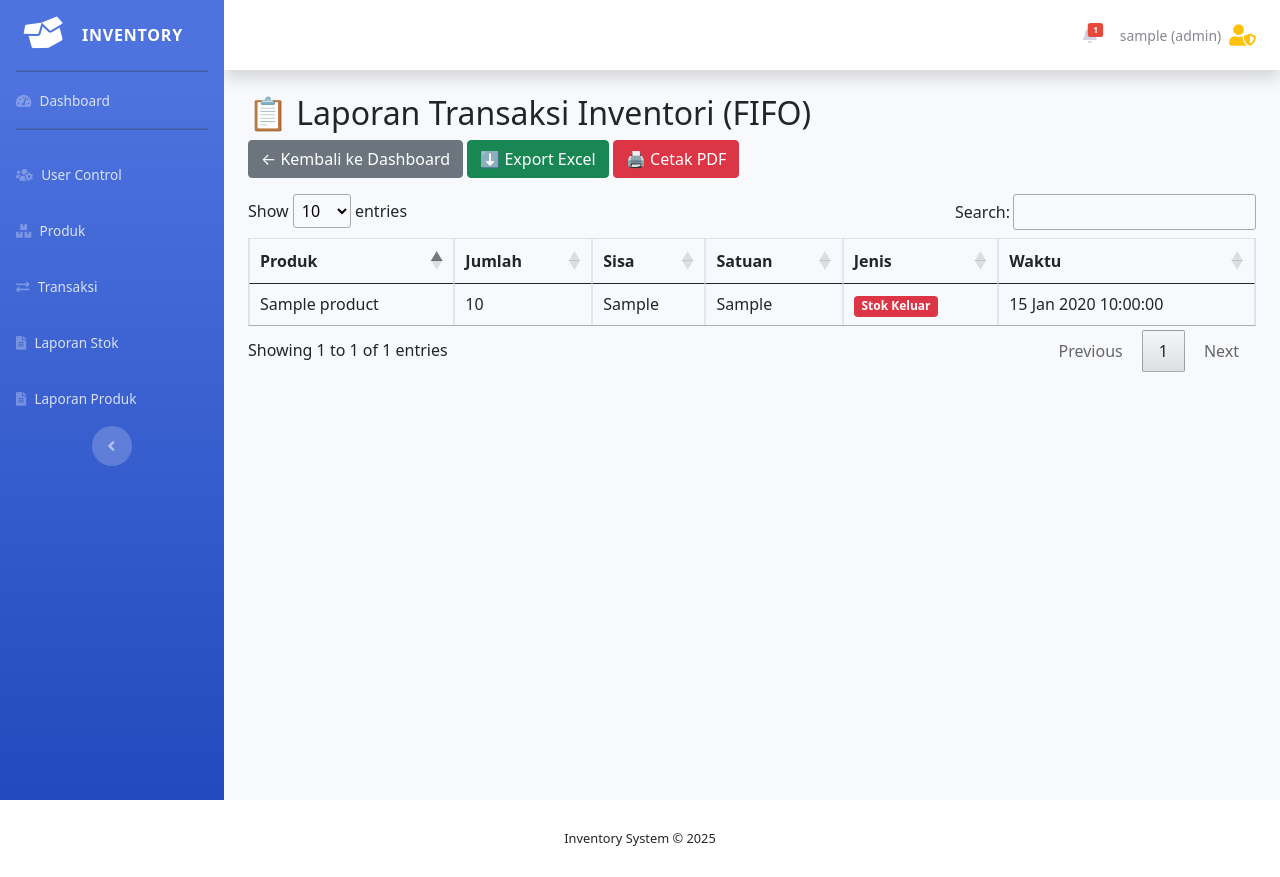
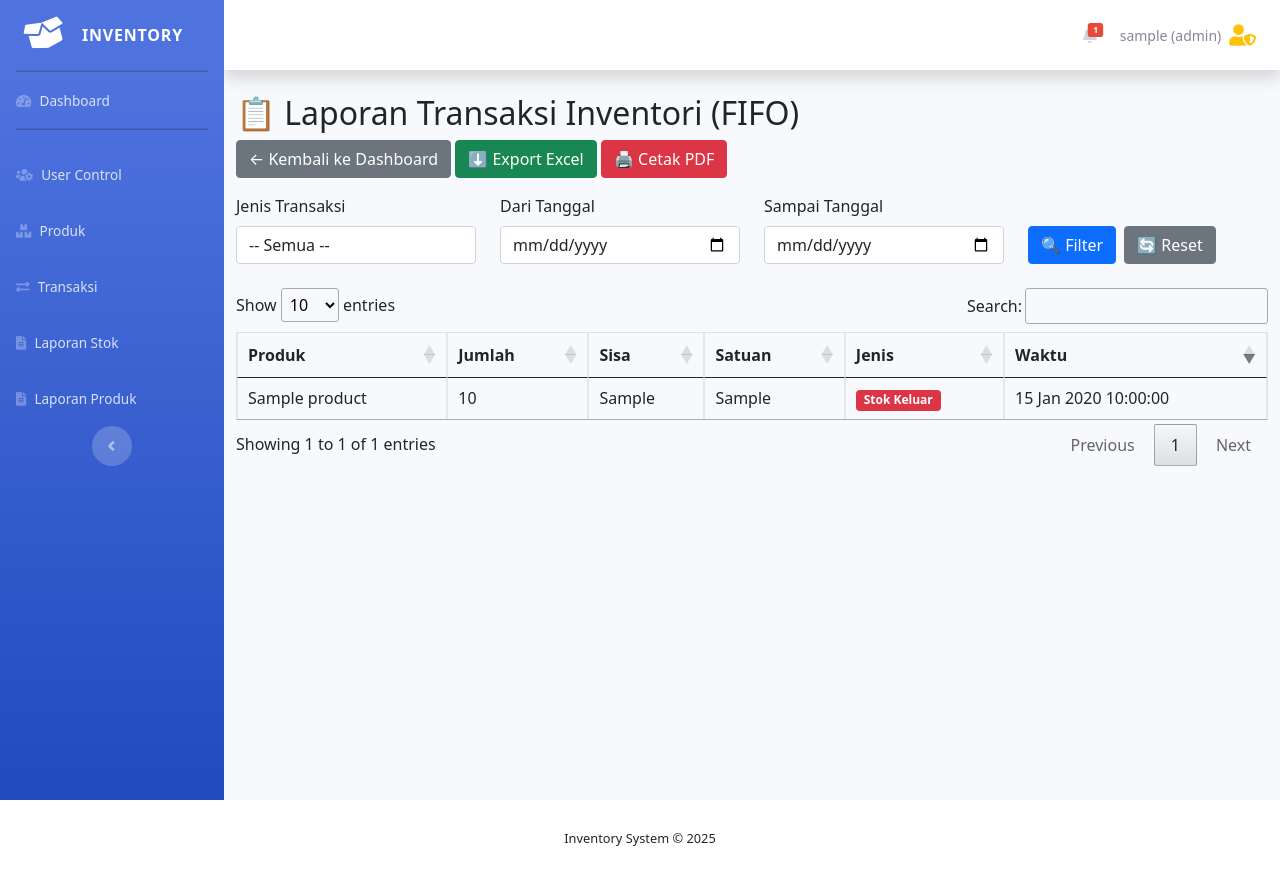
Before and after one commit to ariffebriyanto/fifoku, a PHP site: page /views/inventory_report.php in a window 1280 px wide. Run offline with PHP 8.4, Linux system fonts and the light colour scheme; the visitor is signed in with stand-in values (Sample User, id 1); tables that the repository leaves empty or names only in its code hold one stand-in row (values such as "Sample post"); some libraries are stand-ins or nearby versions.

Commit message:
update filter

```diff
--- a/views/inventory_report.php
+++ b/views/inventory_report.php
@@ -1,16 +1,17 @@
 <?php
 session_start();
-
-// Jika belum login, redirect ke halaman login
 if (!isset($_SESSION['user'])) {
     header("Location: /inventory-system/login.php");
     exit;
 }
-?>
-<?php
 require_once __DIR__ . '/../config.php';
 require_once MODEL_PATH . 'Inventory.php';
-$transactions = Inventory::all();
+
+$transactions = Inventory::all([
+    'type' => $_GET['type'] ?? '',
+    'from' => $_GET['from'] ?? '',
+    'to'   => $_GET['to'] ?? ''
+]);
 ?>
 <?php include($_SERVER['DOCUMENT_ROOT'] . '/inventory-system/templates/header.php'); ?>
 <!DOCTYPE html>
@@ -21,10 +22,11 @@ $transactions = Inventory::all();
     <title>Laporan Transaksi</title>
     <link href="../assets/css/bootstrap.min.css" rel="stylesheet">
     <link rel="stylesheet" href="https://cdn.datatables.net/1.13.6/css/jquery.dataTables.min.css">
-
     <script src="https://code.jquery.com/jquery-3.7.0.min.js"></script>
     <script src="https://cdn.datatables.net/1.13.6/js/jquery.dataTables.min.js"></script>
 </head>
+
+<body class="bg-light">
 <div id="wrapper">
     <?php include($_SERVER['DOCUMENT_ROOT'] . '/inventory-system/templates/sidebar.php'); ?>
 
@@ -32,16 +34,37 @@ $transactions = Inventory::all();
         <div id="content">
             <?php include($_SERVER['DOCUMENT_ROOT'] . '/inventory-system/templates/topbar.php'); ?>
 
-            <!-- Begin Page Content -->
-            <div class="container-fluid">
-                <!-- Include the dashboard view -->
+            <div class="container-fluid mt-4">
+                <h2>📋 Laporan Transaksi Inventori (FIFO)</h2>
 
-                <body class="bg-light">
-                    <div class="container mt-4">
-                        <h2>📋 Laporan Transaksi Inventori (FIFO)</h2>
                 <a href="dashboard.php" class="btn btn-secondary mb-3">← Kembali ke Dashboard</a>
                 <a href="../export_excel.php" class="btn btn-success mb-3">⬇️ Export Excel</a>
                 <a href="../export_pdf.php" class="btn btn-danger mb-3">🖨️ Cetak PDF</a>
+
+                <!-- Filter -->
+                <form method="get" class="row mb-4">
+                    <div class="col-md-3">
+                        <label for="type">Jenis Transaksi</label>
+                        <select name="type" class="form-control">
+                            <option value="">-- Semua --</option>
+                            <option value="in" <?= isset($_GET['type']) && $_GET['type'] == 'in' ? 'selected' : '' ?>>Stok Masuk</option>
+                            <option value="out" <?= isset($_GET['type']) && $_GET['type'] == 'out' ? 'selected' : '' ?>>Stok Keluar</option>
+                        </select>
+                    </div>
+                    <div class="col-md-3">
+                        <label for="from">Dari Tanggal</label>
+                        <input type="date" name="from" class="form-control" value="<?= $_GET['from'] ?? '' ?>">
+                    </div>
+                    <div class="col-md-3">
+                        <label for="to">Sampai Tanggal</label>
+                        <input type="date" name="to" class="form-control" value="<?= $_GET['to'] ?? '' ?>">
+                    </div>
+                    <div class="col-md-3 d-flex align-items-end">
+                        <button type="submit" class="btn btn-primary me-2">🔍 Filter</button>
+                        <a href="laporan.php" class="btn btn-secondary">🔄 Reset</a>
+                    </div>
+                </form>
+
                 <table id="laporanTransaksiProductTable" class="table table-bordered">
                     <thead>
                         <tr>
@@ -73,25 +96,16 @@ $transactions = Inventory::all();
                     </tbody>
                 </table>
             </div>
-                </body>
-
-
         </div>
     </div>
 </div>
-</div>
+
 <script>
     $('#laporanTransaksiProductTable').DataTable({
-        "pageLength": 10, // default pagination
-        "order": [
-            [0, "asc"]
-        ], // urutkan kolom pertama (Nama) secara ascending
-        "columnDefs": [{
-
-            } // nonaktifkan sort di kolom Aksi
-        ]
+        "pageLength": 10,
+        "order": [[5, "desc"]]
     });
 </script>
-
+</body>
 </html>
 <?php include($_SERVER['DOCUMENT_ROOT'] . '/inventory-system/templates/footer.php'); ?>
```
Also changed, not shown: models/Inventory.php (+33 -11 lines). Lines whose indentation alone changed are shown as unchanged.
